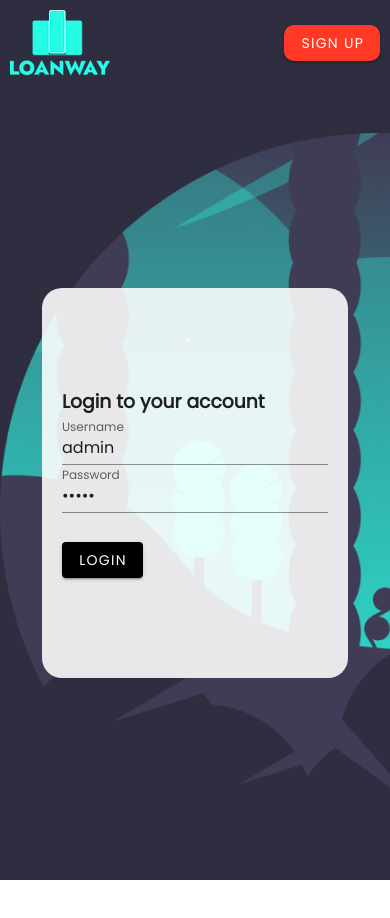
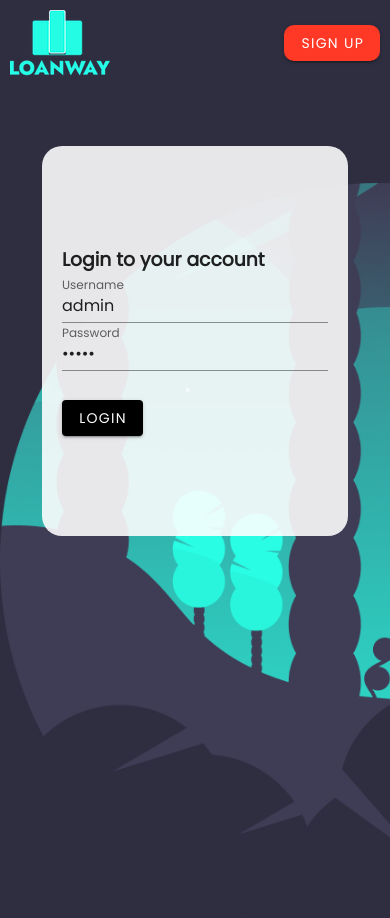
Before and after one commit to tofmat/cpe316, a Nuxt app: page / in a window 390 px wide. Shown: the top 918 px of the page. Before the commit the page ends 880 px from the top, so only its background shows below. Built offline with nearby package versions, Linux system fonts and the light colour scheme.

Commit message:
fixed sizing

```diff
--- a/pages/index.vue
+++ b/pages/index.vue
@@ -123,6 +123,8 @@ export default {
   }
   .mainBack {
     padding: 10px 25px;
+    align-items: flex-start;
+    margin-top: 50px;
   }
 }
 </style>
--- a/pages/loan.vue
+++ b/pages/loan.vue
@@ -480,6 +480,8 @@ export default {
   }
   .mainBack {
     padding: 10px 25px;
+    align-items: flex-start;
+    margin-top: 30px;
   }
 }
 </style>
```
